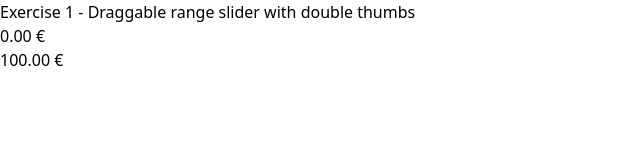
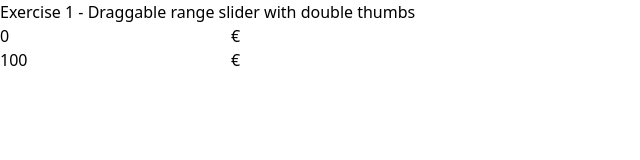
Before and after one commit to heloint/next-double-range-slider, a Next.js app: page /exercise1 in a window 1280 px wide. Shown: the top 160 px of the page, without its empty margins (0-640 px from the left). Built offline with nearby package versions, Linux system fonts and the light colour scheme.

Commit message:
adjust ValueDisplay

```diff
--- a/src/app/exercise1/_components/draggable-range/ValueDisplay.tsx
+++ b/src/app/exercise1/_components/draggable-range/ValueDisplay.tsx
@@ -1,19 +1,49 @@
-import { Dispatch, SetStateAction } from "react";
+"use client";
+
+import { Dispatch, SetStateAction, useEffect, useRef, useState } from "react";
 
 export default function ValueDisplay({
     value,
     valueLabel,
+    setValueAction,
 }: {
     value: number;
     valueLabel?: string;
     setValueAction: Dispatch<SetStateAction<number>>;
 }) {
+    const inputRef = useRef<HTMLInputElement | null>(null);
+    const [tmpValue, setTmpValue] = useState<string>(value.toString());
+
+    useEffect(() => {
+        const num = Number(tmpValue);
+        if (!isNaN(num)) {
+            setValueAction(num);
+        }
+    }, [tmpValue]);
+
+    useEffect(() => {
+        setTmpValue(value.toString());
+    }, [value]);
+
+    const handleInputChange = (e: React.SyntheticEvent) => {
+        if (!inputRef) return;
+        if (!inputRef.current) return;
+        let inputValue = inputRef.current.value.replace(/[^0-9.]/g, "").trim();
+
+        setTmpValue(inputValue);
+    };
+
     return (
-        <div
-            className="text-sm text-center font-medium text-gray-700 w-16"
-            style={{ left: `${value}%` }}
-        >
-            {value.toFixed(2)} {valueLabel ?? "€"}
+        <div>
+            <input
+                ref={inputRef}
+                className="text-sm text-center font-medium text-gray-700 w-16"
+                type={"text"}
+                maxLength={15}
+                value={tmpValue}
+                onChange={handleInputChange}
+            />
+            <span className="px-1">{valueLabel}</span>
         </div>
     );
 }
--- a/src/app/exercise1/_components/draggable-range/ValueSetterButton.tsx
+++ b/src/app/exercise1/_components/draggable-range/ValueSetterButton.tsx
@@ -91,8 +91,7 @@ export default function ValueSetterButton({
     );
 }
 function calculateNewScaleValue(offsetX: number, rect: DOMRect) {
-    // console.log({offsetX, rectWidth: rect.width})
-    const percentage = Math.min(Math.max(offsetX / rect.width, 0), 1); // Keep within bounds
+    const percentage = Math.min(Math.max(offsetX / rect.width, 0), 1);
     const newValue = percentage * 100;
     return newValue;
 }
```
